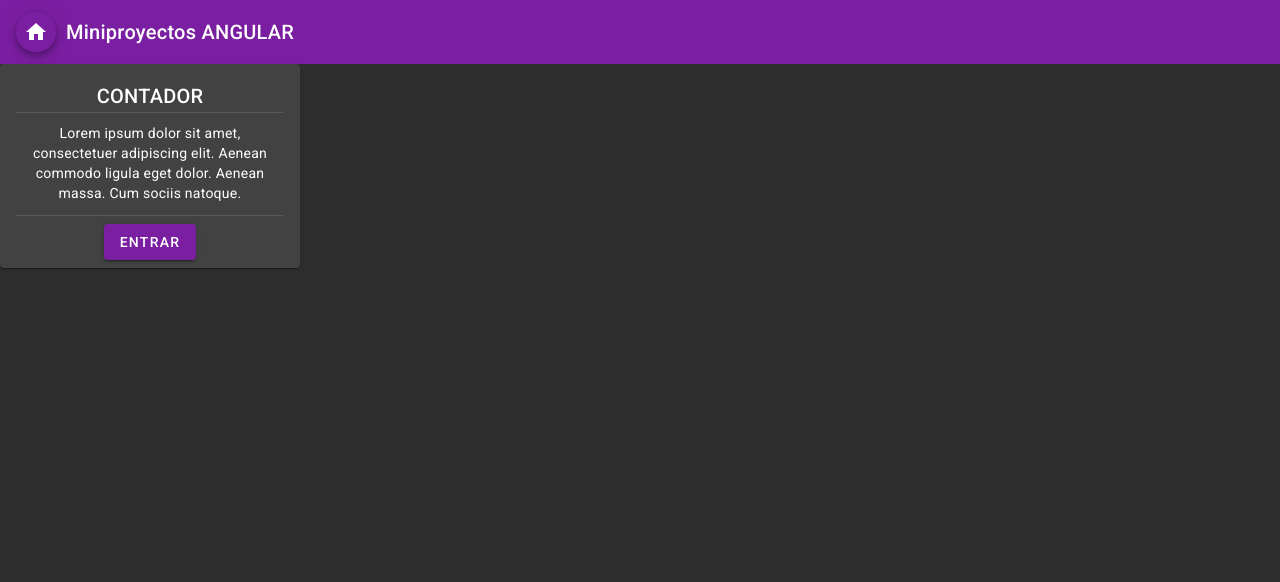
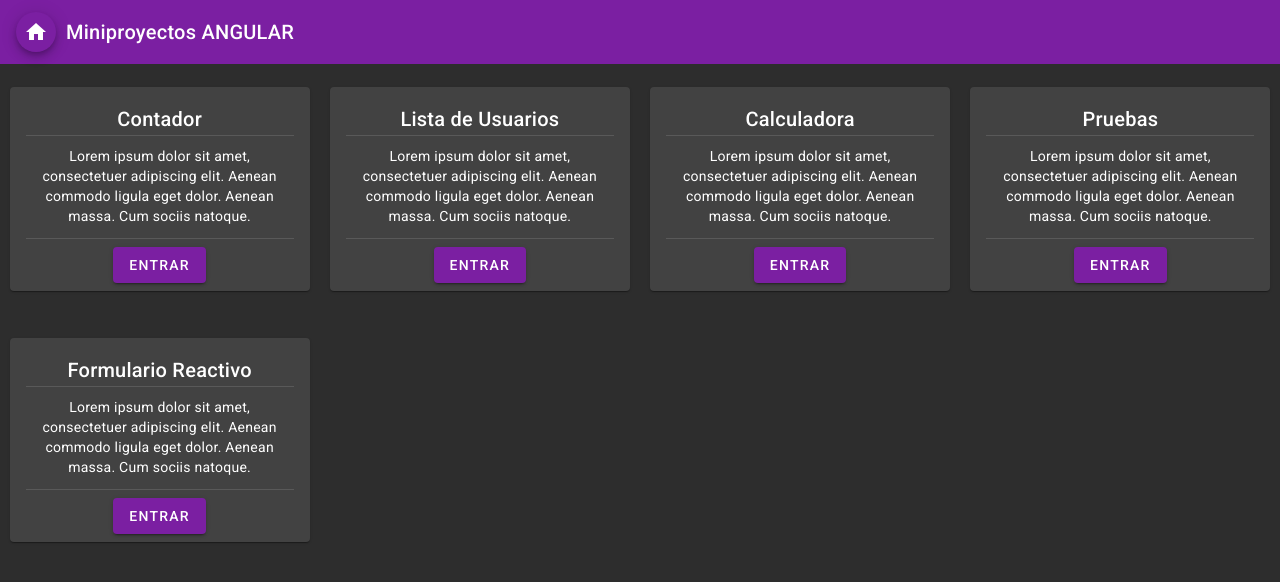
Before and after one commit to GusEngers/angular-practice-and-projects, an Angular app in the folder projects/: page /pruebas in a window 1280 px wide. Shown: the top 582 px of the page. Built offline with nearby package versions, Linux system fonts and the light colour scheme.

Commit message:
cards-list component - fixes

```diff
--- a/projects/angular.json
+++ b/projects/angular.json
@@ -93,8 +93,22 @@
             ],
             "scripts": []
           }
+        },
+        "lint": {
+          "builder": "@angular-eslint/builder:lint",
+          "options": {
+            "lintFilePatterns": [
+              "src/**/*.ts",
+              "src/**/*.html"
+            ]
+          }
         }
       }
     }
+  },
+  "cli": {
+    "schematicCollections": [
+      "@angular-eslint/schematics"
+    ]
   }
 }
--- a/projects/src/app/app.component.html
+++ b/projects/src/app/app.component.html
@@ -39,7 +39,7 @@
 		</button>
 	</mat-toolbar> -->
 	<main-nav-bar></main-nav-bar>
-	<main-card></main-card>
+	<main-cards-list></main-cards-list>
 	<!--
 	<div>
 		<router-outlet></router-outlet>
--- a/projects/src/app/modules/main-app/components/card/card.component.html
+++ b/projects/src/app/modules/main-app/components/card/card.component.html
@@ -6,15 +6,15 @@
 		color: 'white'
 	}">
 	<mat-card-header>
-		<mat-card-title>{{ data.title }}</mat-card-title>
+		<mat-card-title>{{ title }}</mat-card-title>
 	</mat-card-header>
 	<mat-card-content>
 		<mat-divider [ngStyle]="{ marginBottom: '10px' }"></mat-divider>
-		<p>{{ data.description }}</p>
+		<p>{{ description }}</p>
 		<mat-divider></mat-divider>
 	</mat-card-content>
 	<mat-card-actions>
-		<button mat-raised-button color="primary" [routerLink]="data.link">
+		<button mat-raised-button color="primary" [routerLink]="link">
 			ENTRAR
 		</button>
 	</mat-card-actions>
--- a/projects/src/app/modules/main-app/components/card/card.component.ts
+++ b/projects/src/app/modules/main-app/components/card/card.component.ts
@@ -1,7 +1,4 @@
-import { Component } from '@angular/core';
-
-// Import interface
-import { DMCard } from '../../interfaces/card.interface';
+import { Component, Input } from '@angular/core';
 
 @Component({
   selector: 'main-card',
@@ -9,10 +6,7 @@ import { DMCard } from '../../interfaces/card.interface';
   styleUrls: ['./card.component.css'],
 })
 export class CardComponent {
-  data: DMCard = {
-    title: 'CONTADOR',
-    description:
-      'Lorem ipsum dolor sit amet, consectetuer adipiscing elit. Aenean commodo ligula eget dolor. Aenean massa. Cum sociis natoque.',
-    link: 'contador',
-  };
+  @Input() title!: string;
+  @Input() description!: string;
+  @Input() link!: string;
 }
--- /dev/null
+++ b/projects/src/app/modules/main-app/components/cards-list/cards-list.component.html
@@ -0,0 +1,9 @@
+<mat-grid-list cols="4" rowHeight="250px">
+	<mat-grid-tile *ngFor="let project of projects">
+		<main-card
+			[title]="project.title"
+			[description]="project.description"
+			[link]="project.link">
+		</main-card>
+	</mat-grid-tile>
+</mat-grid-list>
--- /dev/null
+++ b/projects/src/app/modules/main-app/components/cards-list/cards-list.component.ts
@@ -0,0 +1,44 @@
+import { Component } from '@angular/core';
+
+// Interface
+import { DMCard } from '../../interfaces/card.interface';
+
+@Component({
+  selector: 'main-cards-list',
+  templateUrl: './cards-list.component.html',
+  styleUrls: ['./cards-list.component.css'],
+})
+export class CardsListComponent {
+  projects: DMCard[] = [
+    {
+      title: 'Contador',
+      description:
+        'Lorem ipsum dolor sit amet, consectetuer adipiscing elit. Aenean commodo ligula eget dolor. Aenean massa. Cum sociis natoque.',
+      link: 'contador',
+    },
+    {
+      title: 'Lista de Usuarios',
+      description:
+        'Lorem ipsum dolor sit amet, consectetuer adipiscing elit. Aenean commodo ligula eget dolor. Aenean massa. Cum sociis natoque.',
+      link: 'user-list',
+    },
+    {
+      title: 'Calculadora',
+      description:
+        'Lorem ipsum dolor sit amet, consectetuer adipiscing elit. Aenean commodo ligula eget dolor. Aenean massa. Cum sociis natoque.',
+      link: 'calculadora',
+    },
+    {
+      title: 'Pruebas',
+      description:
+        'Lorem ipsum dolor sit amet, consectetuer adipiscing elit. Aenean commodo ligula eget dolor. Aenean massa. Cum sociis natoque.',
+      link: 'pruebas',
+    },
+    {
+      title: 'Formulario Reactivo',
+      description:
+        'Lorem ipsum dolor sit amet, consectetuer adipiscing elit. Aenean commodo ligula eget dolor. Aenean massa. Cum sociis natoque.',
+      link: 'reactive-form',
+    },
+  ];
+}
--- a/projects/src/app/modules/material/material.module.ts
+++ b/projects/src/app/modules/material/material.module.ts
@@ -7,6 +7,7 @@ import { MatButtonModule } from '@angular/material/button';
 import { MatIconModule } from '@angular/material/icon';
 import { MatCardModule } from '@angular/material/card';
 import { MatDividerModule } from '@angular/material/divider';
+import { MatGridListModule } from '@angular/material/grid-list';
 
 @NgModule({
   declarations: [],
@@ -17,6 +18,7 @@ import { MatDividerModule } from '@angular/material/divider';
     MatIconModule,
     MatCardModule,
     MatDividerModule,
+    MatGridListModule,
   ],
 })
 export class MaterialModule {}
```
Also changed, not shown: projects/package.json (+10 -1 lines), projects/src/app/modules/main-app/main-app.module.ts (+8 -2 lines), projects/.eslintrc.json (added), projects/src/app/modules/main-app/components/cards-list/cards-list.component.css (added), 1 other file (tests, documents, lock files or other folders).
